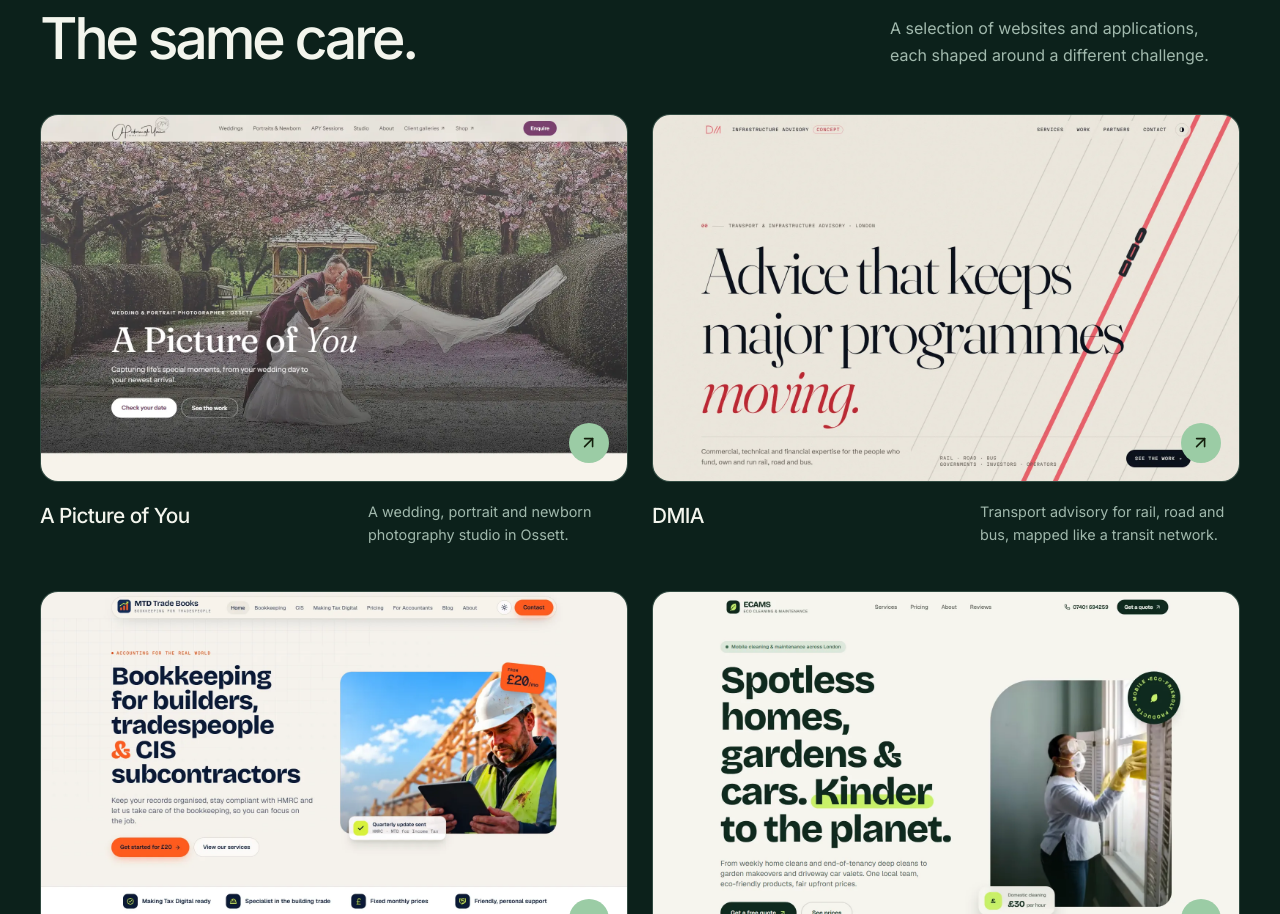
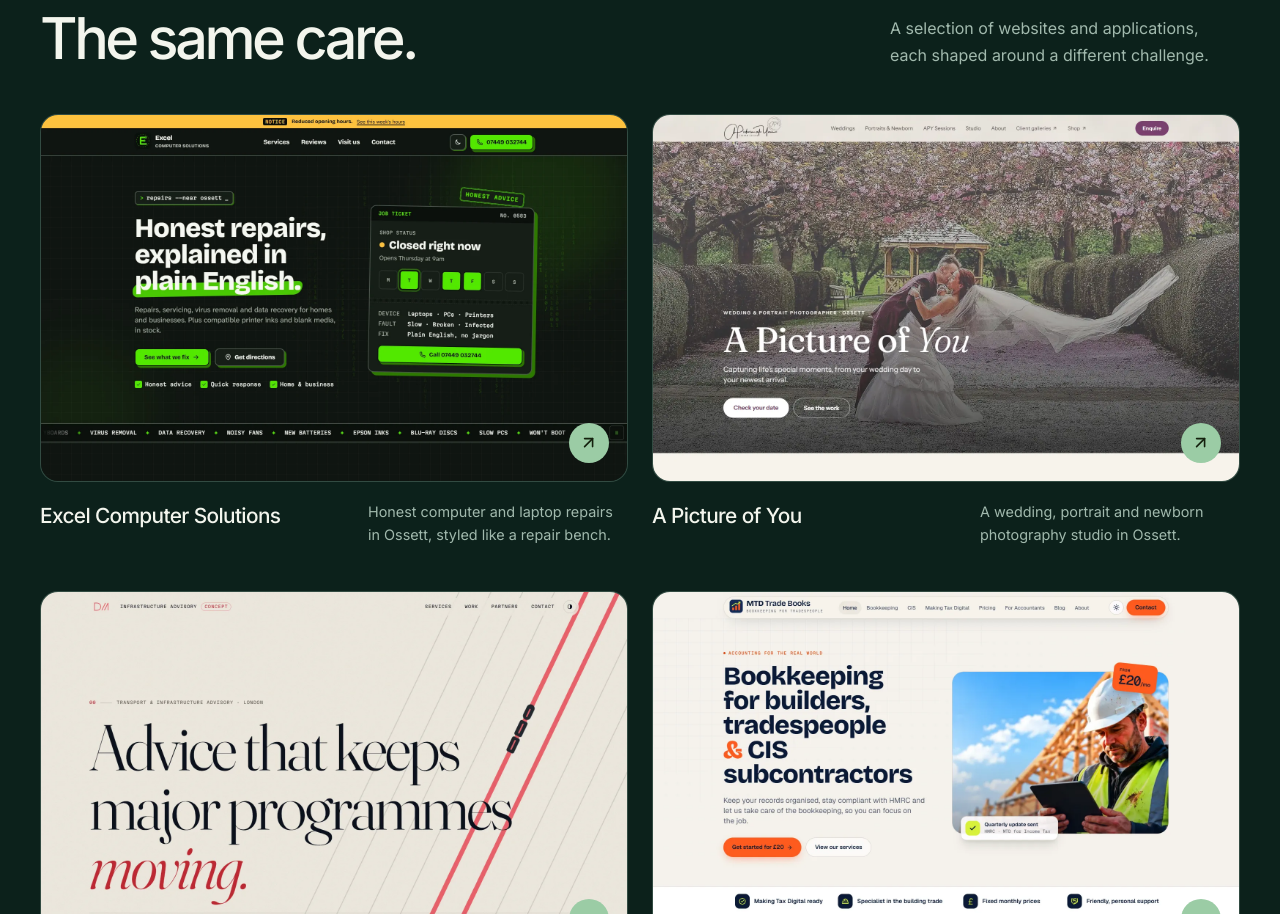
Before and after one commit to oyousaf/legxcy_sol, a Next.js app: page / in a window 1280 px wide. Shown: the part 2868-3782 px from the top of the page. Built offline with nearby package versions, Linux system fonts and the light colour scheme; no server answers.

Commit message:
Add Excel Computer Solutions to selected work

```diff
--- a/components/Projects.tsx
+++ b/components/Projects.tsx
@@ -2,6 +2,12 @@
 import Image from "next/image";
 import { FiArrowUpRight } from "react-icons/fi";
 const projects = [
+  [
+    "Excel Computer Solutions",
+    "Honest computer and laptop repairs in Ossett, styled like a repair bench.",
+    "excelcomp",
+    "https://excelcomp.legxcysol.dev",
+  ],
   [
     "A Picture of You",
     "A wedding, portrait and newborn photography studio in Ossett.",
```
Also changed, not shown: public/projects/excelcomp.webp (added).
